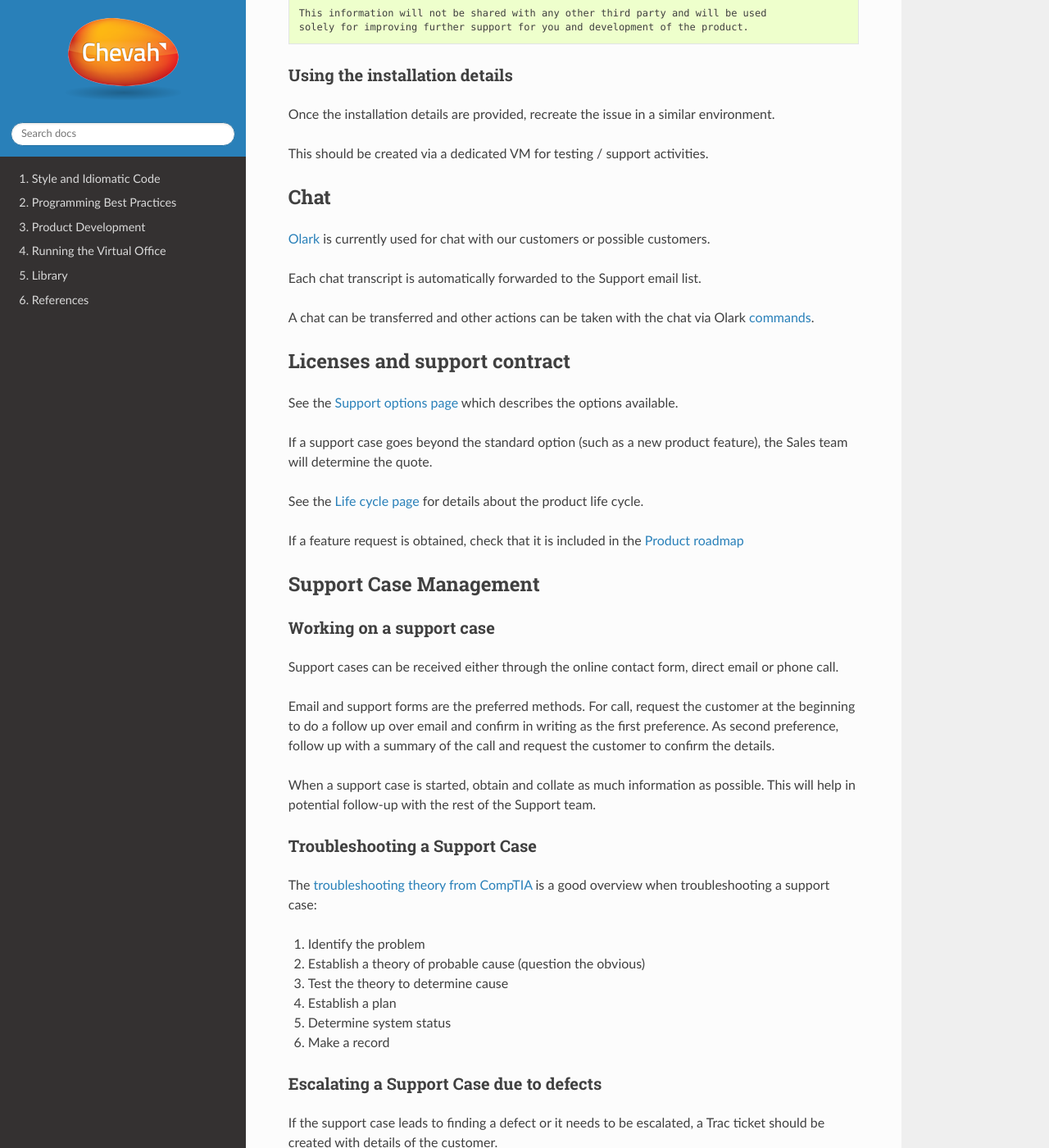
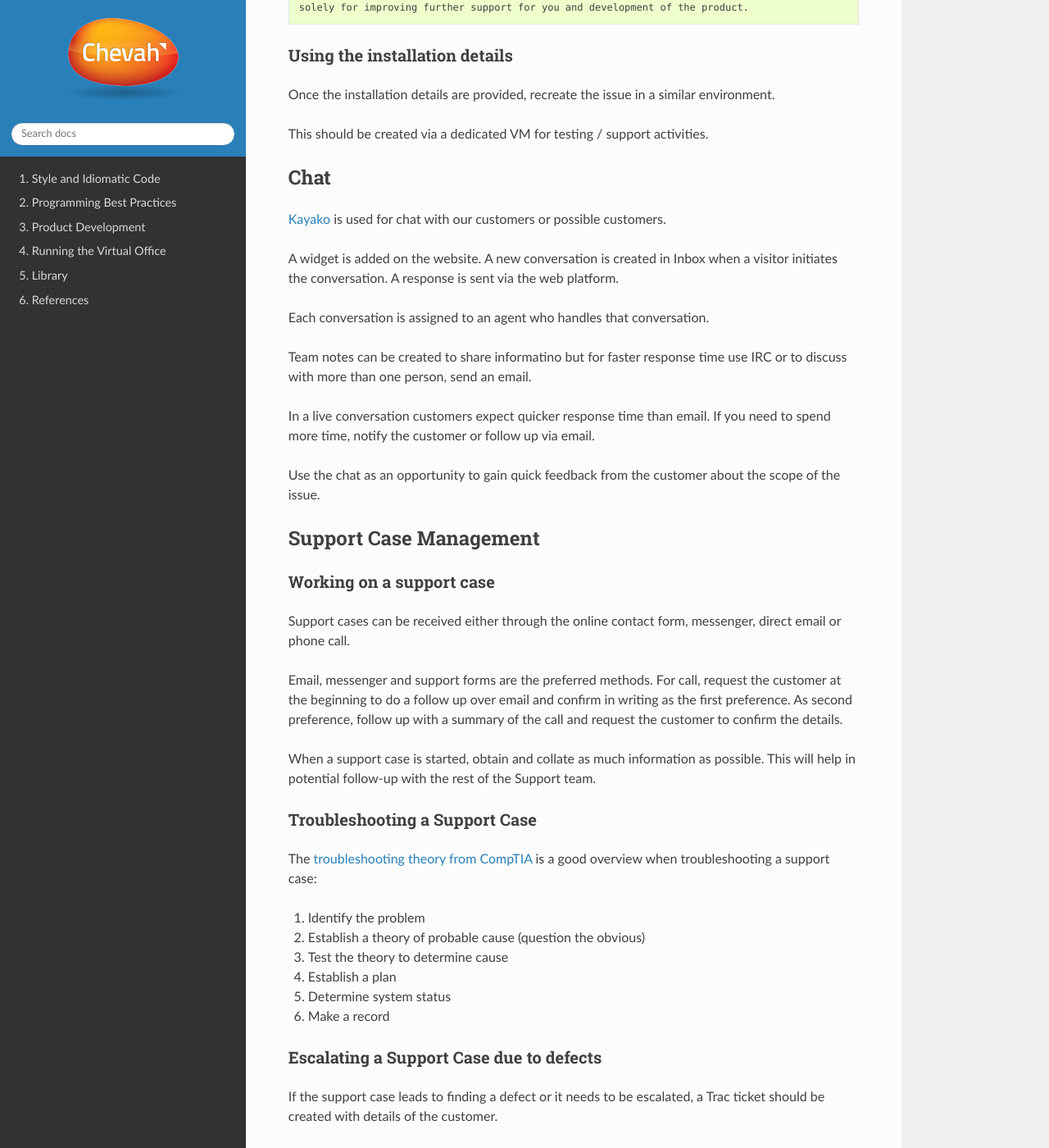
Before and after one commit to chevah/geck, a Sphinx documentation site: the page built from docs/product/support.rst, in a window 1280 px wide and 1400 px high, scrolled down 1255 px. Shown: the whole window at 82% size. Built offline with Sphinx 7.4.7 and the Read the Docs theme 2.0.0, drawn with Linux system fonts in a browser that asks for light colours; some of the changed text lies outside the part shown.

Commit message:
Add Kayako chat information

```diff
--- a/docs/product/support.rst
+++ b/docs/product/support.rst
@@ -66,29 +66,23 @@ This should be created via a dedicated VM for testing / support activities.
 Chat
 ====
 
-`Olark <https://www.olark.com>`_ is currently used for chat with our customers
+`Kayako <https://sftpplus.kayako.com/>`_ is used for chat with our customers
 or possible customers.
 
-Each chat transcript is automatically forwarded to the Support email list.
+A widget is added on the website.
+A new conversation is created in Inbox when a visitor initiates the conversation.
+A response is sent via the web platform.
 
-A chat can be transferred and other actions can be taken with the chat via
-Olark `commands <https://www.olark.com/help/commands>`_.
+Each conversation is assigned to an agent who handles that conversation.
 
+Team notes can be created to share informatino but for faster response time
+use IRC or to discuss with more than one person, send an email.
 
-Licenses and support contract
-=============================
+In a live conversation customers expect quicker response time than email.
+If you need to spend more time, notify the customer or follow up via email.
 
-See the `Support options page <https://www.sftpplus.com/support/options.html>`_
-which describes the options available.
-
-If a support case goes beyond the standard option (such as a new
-product feature), the Sales team will determine the quote.
-
-See the `Life cycle page <https://www.sftpplus.com/product/life-cycle.html>`_
-for details about the product life cycle.
-
-If a feature request is obtained, check that it is included in the
-`Product roadmap <https://www.sftpplus.com/product/roadmap.html>`_
+Use the chat as an opportunity to gain quick feedback from the customer about
+the scope of the issue.
 
 
 Support Case Management
@@ -99,9 +93,9 @@ Working on a support case
 -------------------------
 
 Support cases can be received either through the online contact form,
-direct email or phone call.
+messenger, direct email or phone call.
 
-Email and support forms are the preferred methods.
+Email, messenger and support forms are the preferred methods.
 For call, request the customer at the beginning to do a follow up over email
 and confirm in writing as the first preference.
 As second preference, follow up with a summary of the call and request the
```
